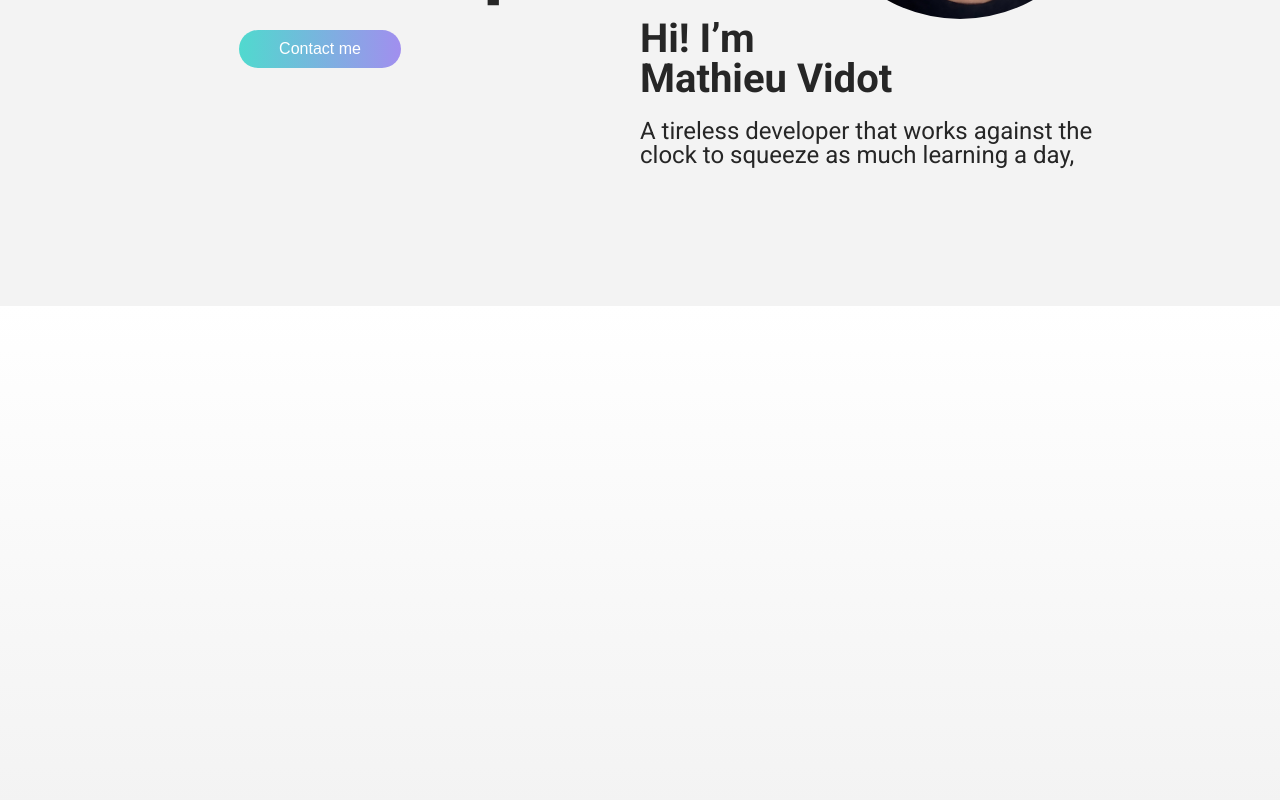
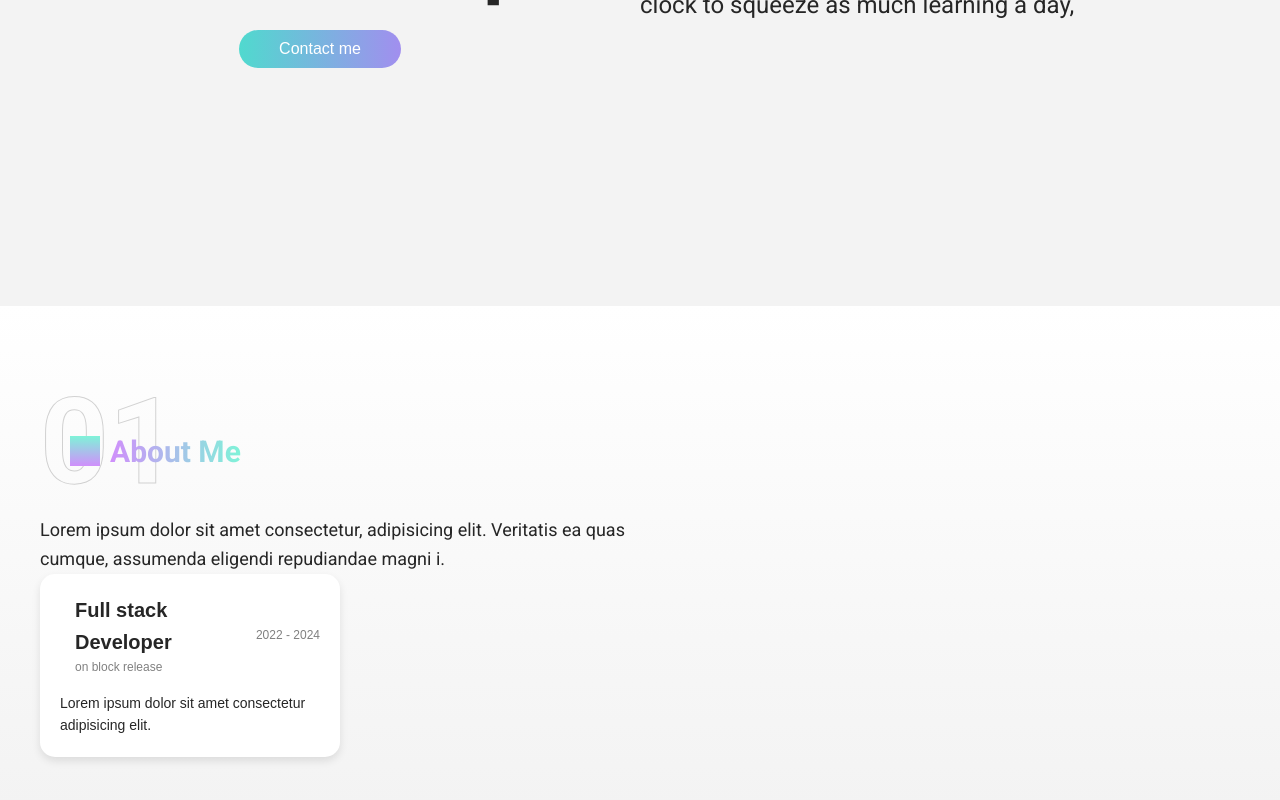
Before and after one commit to mathieu-vdt/portfolio, a Vue app: page / in a window 1280 px wide. Shown: the part 506-1306 px from the top of the page. Built offline with nearby package versions, Linux system fonts and the light colour scheme.

Commit message:
Card + title component

```diff
--- a/src/HomePage/AboutMe.vue
+++ b/src/HomePage/AboutMe.vue
@@ -1,13 +1,22 @@
 <script lang="ts">
 import { defineComponent } from 'vue'
+import TitleNumber from '../components/TitleNumber.vue';
+import CardExperience from '../components/CardExperience.vue';
 
-export default defineComponent({
-  // Your component options here
-})
+export default {
+  components: {
+    TitleNumber,
+    CardExperience
+  }
+}
 </script>
 
 <template>
-  <div id="about-me"></div>
+  <div id="about-me">
+    <TitleNumber />
+    <p class="description">Lorem ipsum dolor sit amet consectetur, adipisicing elit. Veritatis ea quas cumque, assumenda eligendi repudiandae magni i.</p>
+    <CardExperience />
+  </div>
 </template>
 
 <style lang="scss">
@@ -15,8 +24,24 @@ export default defineComponent({
   background: linear-gradient(0, #f3f3f3 0%, #ffffff 100%);
   height: 500px;
   width: 100%;
+  padding: 40px;
+  color: var(--black);
+
+  .description{
+    font-size: 1.2em;
+    font-weight: 400;
+    width: 50%;
+
+  }
 }
 
-@media screen and (max-width: 1100px) {
+@media screen and (max-width: 600px) {
+  #about-me {
+
+  .description{
+    width: 100%;
+
+  }
+}
 }
 </style>
--- a/src/HomePage/Home.vue
+++ b/src/HomePage/Home.vue
@@ -30,7 +30,7 @@ export default {
       <button class="contact-me">Contact me</button>
     </div>
     <div class="profile">
-      <img :src="pictures.me" alt="" />
+      <!-- <img :src="pictures.me" alt="" /> -->
       <div class="presentation">
         <p class="im">
           Hi! I’m <br />
--- /dev/null
+++ b/src/components/CardExperience.vue
@@ -0,0 +1,76 @@
+<template>
+	<div class="card">
+	  <div class="card-header">
+		<!-- <img src="@/assets/gradient.png" alt="gradient" class="card-image" /> -->
+		<div class="card-title">
+		  <h2>Full stack Developer</h2>
+		  <p>on block release</p>
+		</div>
+		<div class="card-date">
+		  <p>2022 - 2024</p>
+		</div>
+	  </div>
+	  <div class="card-body">
+		<p>Lorem ipsum dolor sit amet consectetur adipisicing elit.</p>
+	  </div>
+	</div>
+  </template>
+
+
+
+  <style scoped>
+  .card {
+	width: 300px;
+	border-radius: 15px;
+	box-shadow: 0 4px 8px rgba(0, 0, 0, 0.1);
+	padding: 20px;
+	background-color: white;
+	display: flex;
+	flex-direction: column;
+	justify-content: space-between;
+	font-family: Arial, sans-serif;
+  }
+
+  .card-header {
+	display: flex;
+	align-items: center;
+	justify-content: space-between;
+  }
+
+  .card-image {
+	width: 50px;
+	height: 50px;
+	border-radius: 10px;
+  }
+
+  .card-title {
+	flex: 1;
+	margin-left: 15px;
+  }
+
+  .card-title h2 {
+	margin: 0;
+	font-size: 20px;
+	font-weight: bold;
+  }
+
+  .card-title p {
+	margin: 0;
+	font-size: 12px;
+	color: gray;
+  }
+
+  .card-date {
+	font-size: 12px;
+	color: gray;
+  }
+
+  .card-body {
+	margin-top: 15px;
+  }
+
+  .card-body p {
+	margin: 0;
+	font-size: 14px;
+  }
+  </style>
--- /dev/null
+++ b/src/components/TitleNumber.vue
@@ -0,0 +1,46 @@
+<template>
+	<div class="title-style">
+		<p class="number">01</p>
+		<p class="about-me">About Me</p>
+		<svg width="30" height="30" viewBox="0 0 30 30" fill="none" xmlns="http://www.w3.org/2000/svg">
+			<rect width="30" height="30" fill="url(#paint0_linear_612_25)"/>
+			<defs>
+				<linearGradient id="paint0_linear_612_25" x1="15" y1="0" x2="15" y2="30" gradientUnits="userSpaceOnUse">
+					<stop stop-color="#7FF3D8"/>
+					<stop offset="1" stop-color="#D08FFB"/>
+				</linearGradient>
+			</defs>
+		</svg>
+	</div>
+</template>
+
+<style scoped>
+.title-style{
+    height: 170px;
+    position: relative;
+    p{
+      &.number{
+        color: transparent;
+        -webkit-text-stroke: 1px rgba(38, 38, 38, .2);
+        font-size: 8em;
+        font-weight: 700;
+      }
+
+      &.about-me{
+        position: absolute;
+        font-size: 2em;
+        font-weight: 700;
+        top: 82px;
+        left: 70px;
+        background: linear-gradient(270deg, #7FF3D8, #D08FFB);
+        -webkit-background-clip: text;
+        -webkit-text-fill-color: transparent;
+      }
+    }
+    svg{
+      position: absolute;
+      top: 90px;
+      left: 30px;
+    }
+  }
+</style>
--- a/src/components/partials/Navbar.vue
+++ b/src/components/partials/Navbar.vue
@@ -134,6 +134,7 @@ nav {
       padding-top: 50px;
       transform: translateX(-100vw);
       position: fixed;
+      z-index: 1000;
 
       a {
         padding: 20px;
@@ -170,6 +171,7 @@ nav {
       position: absolute;
       top: 0;
       right: 0;
+      z-index: 1000;
       font-size: 1.5em;
     }
 
```
